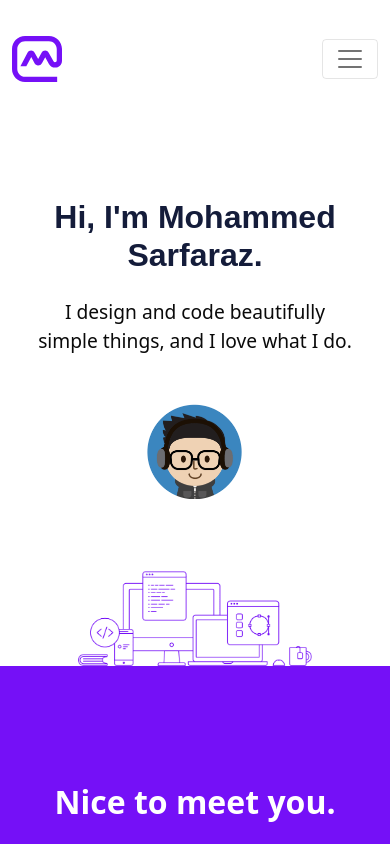
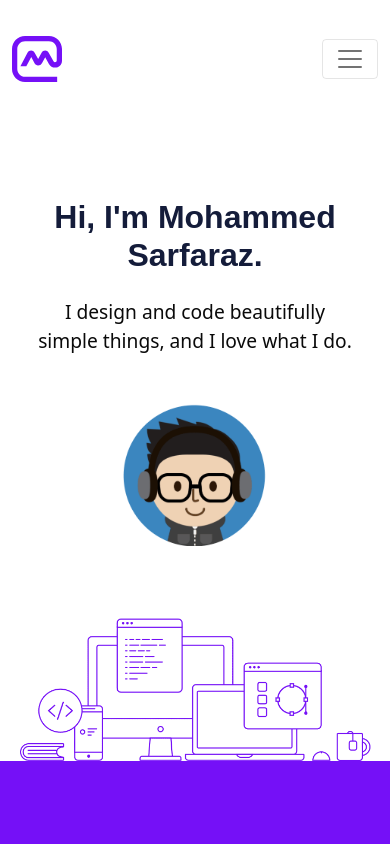
Before and after one commit to sarfaraz187/portfolio, a React (Create React App) app: page / in a window 390 px wide. Shown: the top 844 px of the page. Built offline with nearby package versions, Linux system fonts and the light colour scheme.

Commit message:
updated css for avatar mobile responsive

```diff
--- a/src/index.css
+++ b/src/index.css
@@ -483,11 +483,11 @@ textarea.form-control {
   }
 
   .avatar {
-    width: 30%;
+    width: 45%;
   }
 
   .desk {
-    width: 60%;
+    width: 90%;
   }
 
   .about-layout {
@@ -566,7 +566,7 @@ textarea.form-control {
   }
 
   .avatar {
-    width: 45%;
+    width: 50%;
   }
 
   .contact-avatar {
```
